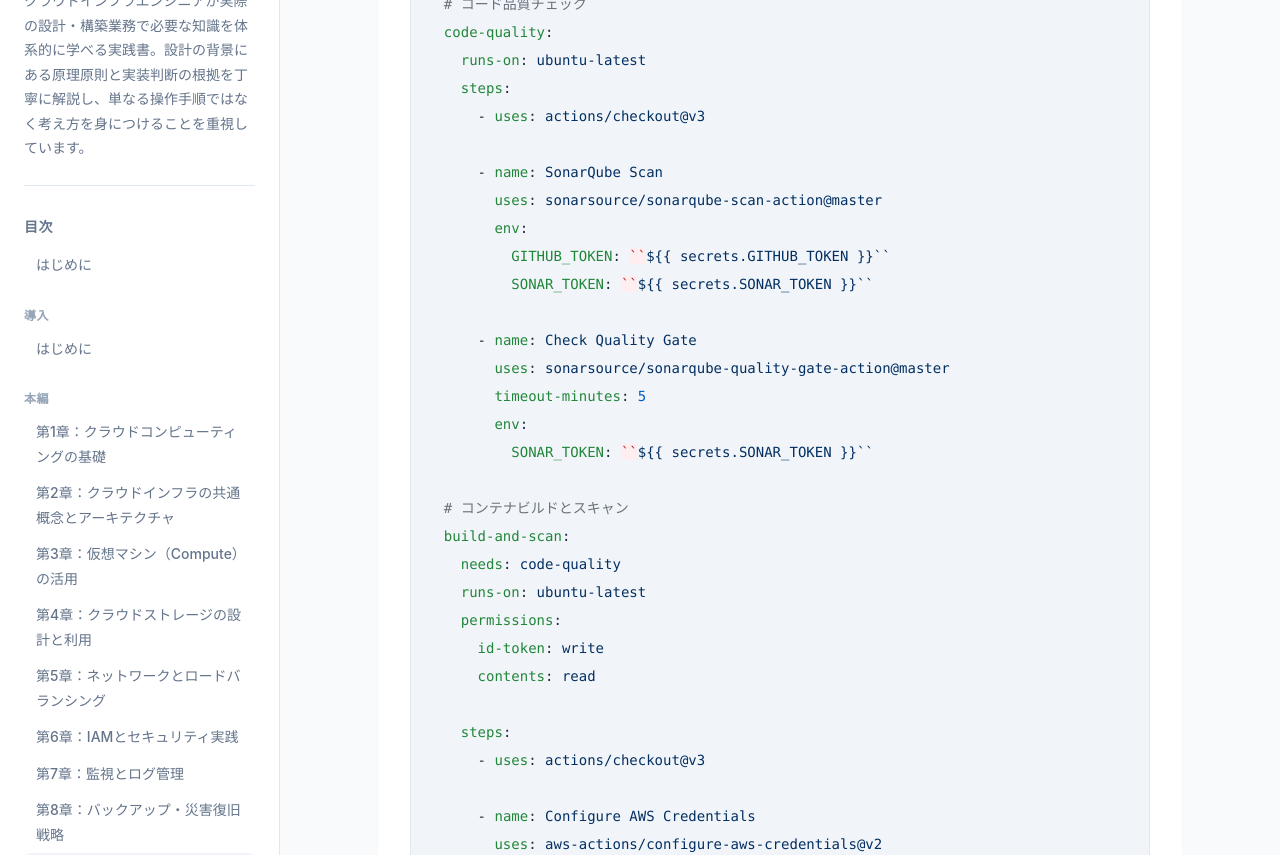
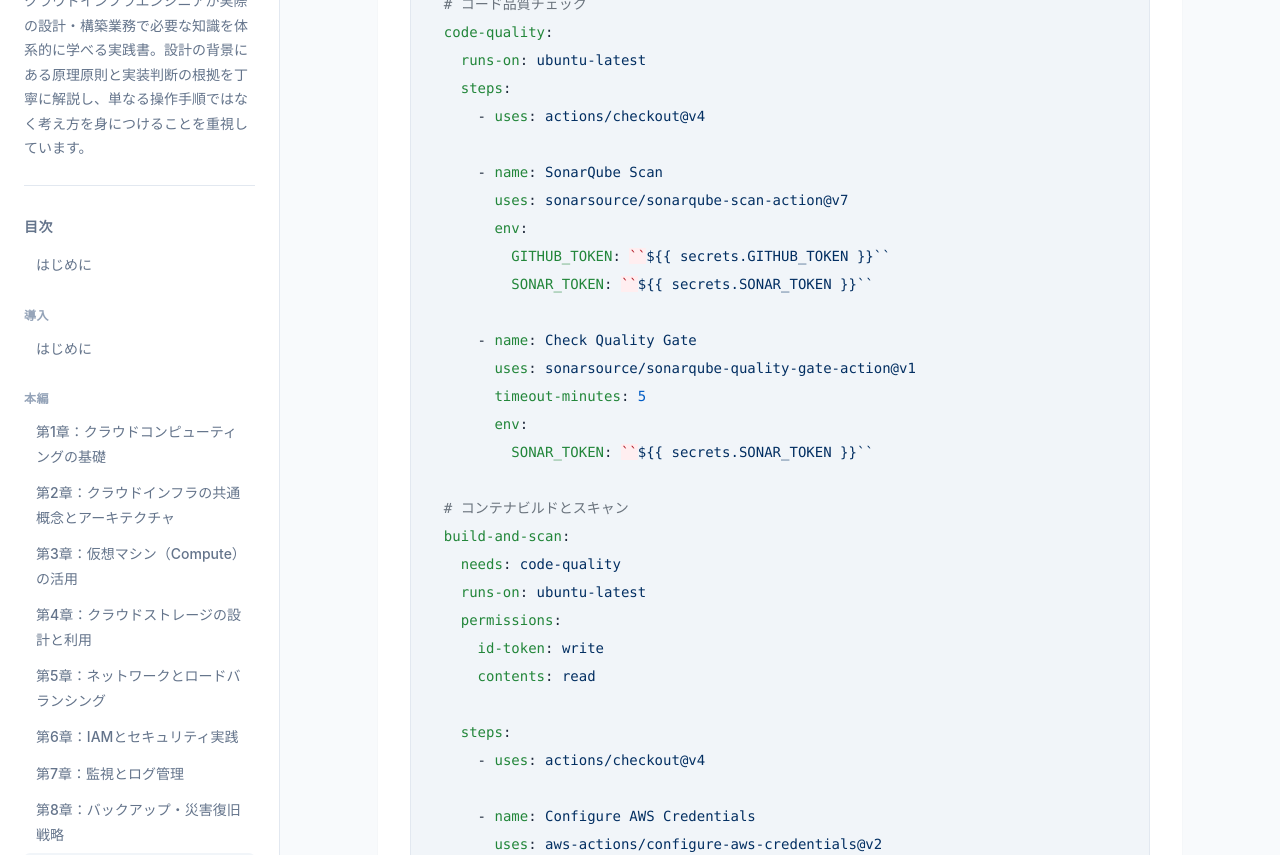
Before and after one commit to itdojp/cloud-infra-book, a Jekyll site: the page built from docs/chapter-chapter09/index.md, in a window 1280 px wide and 1400 px high, scrolled down 36811 px. Shown: the part 152-1007 px from the top of the window. Built offline with Jekyll 4.4.1, drawn with Linux system fonts in a browser that asks for light colours; some of the changed text lies outside the part shown.

Commit message:
CI記述例の GitHub Actions バージョンを v4 に更新 (#94)
* docs: update actions examples to v4

* fix: pin SonarQube action examples to versioned tags

```diff
--- a/docs/chapter-chapter09/index.md
+++ b/docs/chapter-chapter09/index.md
@@ -1340,16 +1340,16 @@
   code-quality:
     runs-on: ubuntu-latest
     steps:
-      - uses: actions/checkout@v3
+      - uses: actions/checkout@v4
 
       - name: SonarQube Scan
-        uses: sonarsource/sonarqube-scan-action@master
+        uses: sonarsource/sonarqube-scan-action@v7
         env:
           GITHUB_TOKEN: `{% raw %}`${{ secrets.GITHUB_TOKEN }}`{% endraw %}`
           SONAR_TOKEN: `{% raw %}`${{ secrets.SONAR_TOKEN }}`{% endraw %}`
 
       - name: Check Quality Gate
-        uses: sonarsource/sonarqube-quality-gate-action@master
+        uses: sonarsource/sonarqube-quality-gate-action@v1
         timeout-minutes: 5
         env:
           SONAR_TOKEN: `{% raw %}`${{ secrets.SONAR_TOKEN }}`{% endraw %}`
@@ -1363,7 +1363,7 @@
       contents: read
 
     steps:
-      - uses: actions/checkout@v3
+      - uses: actions/checkout@v4
 
       - name: Configure AWS Credentials
         uses: aws-actions/configure-aws-credentials@v2
@@ -1413,7 +1413,7 @@
     needs: build-and-scan
     runs-on: ubuntu-latest
     steps:
-      - uses: actions/checkout@v3
+      - uses: actions/checkout@v4
 
       - name: Run Load Tests
         uses: grafana/k6-action@v0.3.0
@@ -1434,7 +1434,7 @@
     environment: production
 
     steps:
-      - uses: actions/checkout@v3
+      - uses: actions/checkout@v4
 
       - name: Configure AWS Credentials
         uses: aws-actions/configure-aws-credentials@v2
```
Also changed, not shown: src/chapter-chapter09/index.md (+6 -6 lines).
